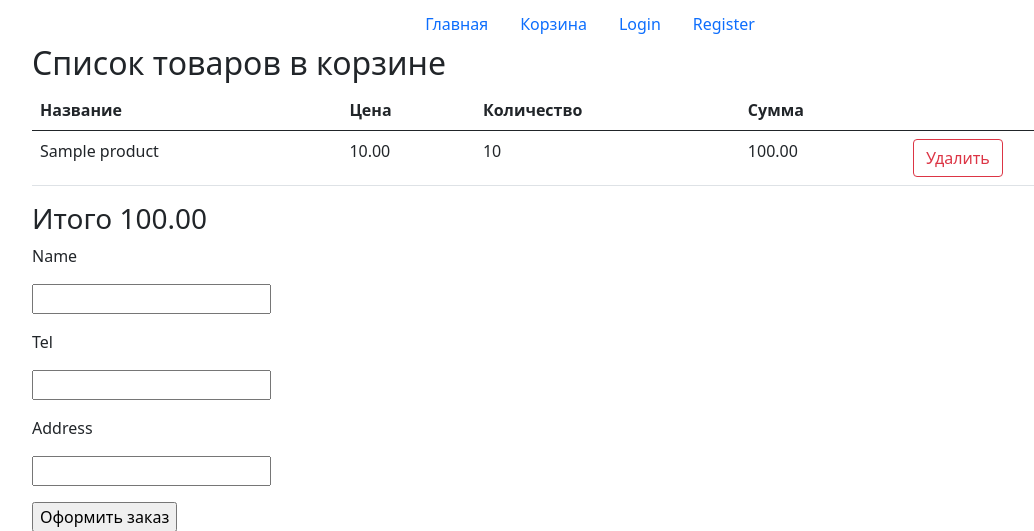
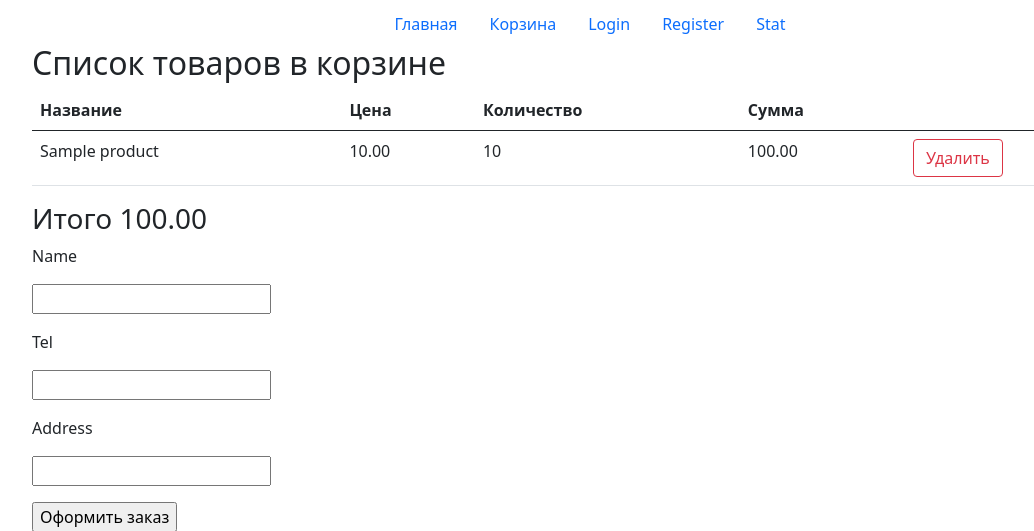
Before and after one commit to A-miin/hw_48, a Django app: page /basket/ in a window 1280 px wide. Shown: the top 531 px of the page, without its empty margins (50-1084 px from the left). Run offline with Django 3.2, Linux system fonts and the light colour scheme; tables that the repository leaves empty hold one stand-in row (values such as "Sample post"); parts of the project's set-up code (start-up, migrations or seed data) failed here and were passed over.

Commit message:
Add statistic

```diff
--- a/store/online_store/templates/base.html
+++ b/store/online_store/templates/base.html
@@ -6,6 +6,7 @@
     <title>{% block title %}Base title {% endblock title %}</title>
     <link href="https://cdn.jsdelivr.net/npm/bootstrap@5.0.0-beta3/dist/css/bootstrap.min.css" rel="stylesheet" integrity="sha384-eOJMYsd53ii+scO/bJGFsiCZc+5NDVN2yr8+0RDqr0Ql0h+rP48ckxlpbzKgwra6" crossorigin="anonymous">
     <link rel="stylesheet" href="{% static "css/style.css" %}">
+<link rel="icon" type="image/png" sizes="16x16" href="{% static 'images/android-icon-36x36.png' %}">
 </head>
 <body>
     <div class="container mt-1 mb-5">
@@ -40,6 +41,9 @@
                 <a class="nav-link " aria-current="page" href="{% url "user_order_list" %}">Заказы</a>
             </li>
         {% endif %}
+        <li class="nav-item">
+                <a class="nav-link " aria-current="page" href="{% url 'stat' %}">Stat</a>
+        </li>
     </ul>
         <h2>{% block header-text %}{% endblock header-text %}</h2>
         {% block content %} {% endblock content %}
--- a/store/online_store/urls.py
+++ b/store/online_store/urls.py
@@ -11,6 +11,7 @@ from .views import (
     DeleteCartView,
     CreateOrderView,
     UserOrderView,
+    StatView,
 )
 # app_name = 'store'
 urlpatterns = [
@@ -26,5 +27,6 @@ urlpatterns = [
     path('order/new',CreateOrderView.as_view(), name='order_create'),
     # path('user/order/new',CreateUserOrderView.as_view(), name='user_order_create'),
     path('user/orders',UserOrderView.as_view(), name='user_order_list'),
+    path('stat/',StatView.as_view(), name='stat'),
 
 ]
--- a/store/online_store/views.py
+++ b/store/online_store/views.py
@@ -1,3 +1,5 @@
+from copy import deepcopy
+
 from django.contrib.auth.mixins import PermissionRequiredMixin, LoginRequiredMixin
 from django.http import HttpResponseRedirect
 from django.shortcuts import render
@@ -7,22 +9,107 @@ from django.urls import reverse, reverse_lazy
 from django.db.models import Q
 from django.utils.http import urlencode
 from django.contrib import messages
+from datetime import datetime, timedelta
 
 from .forms import ProductSearchForm, ProductForm, SearchForm, OrderForm
 from .models import Product, CATEGORY_CHOICES, CartProduct, ProductOrder, Order
 # Create your views here.
 
-class IndexProductView(ListView):
+class StatMixin:
+    request = None
+
+    def dispatch(self, request, *args, **kwargs):
+        self.request = request
+        self.set_common_stat()
+        self.set_page_time()
+        return super().dispatch(request, *args, **kwargs)
+
+    def set_common_stat(self):
+        print(self.request.path)
+        if 'stat' not in self.request.session:
+            self.request.session['stat'] = {}
+
+        stat = self.request.session.get('stat', {})
+        if 'common_start_time' not in stat:
+            stat['common_start_time'] = datetime.now().strftime('%d/%m/%y %H:%M:%S')
+        if 'common_click_count' not in stat:
+            stat['common_click_count'] = 1
+        else:
+            stat['common_click_count'] += 1
+        self.request.session['stat'] = stat
+
+
+    def set_page_time(self):
+        if 'stat' not in self.request.session:
+            self.request.session['stat'] = {}
+        stat = self.request.session.get('stat', {})
+        if 'page' not in stat.keys():
+            stat['page']={}
+        page=stat['page']
+        if self.request.path not in page:
+            page[self.request.path]={}
+            page[self.request.path]['time'] = 0
+            page[self.request.path]['click'] = 1
+        else:
+            page[self.request.path]['click'] +=1
+
+        if 'new' in stat:
+            old_time =page[stat['new']['path']]['time']
+            time = (datetime.now() - datetime.strptime(stat['new']['start'], '%d/%m/%y %H:%M:%S')).seconds
+            new_time = int(old_time) + time
+            page[stat['new']['path']]['time'] = new_time
+        else:
+            stat['new']={}
+        stat['new']['start'] = datetime.now().strftime('%d/%m/%y %H:%M:%S')
+        stat['new']['path'] = self.request.path
+
+        stat['page']=page
+        self.request.session['stat'] = stat
+
+
+class StatView(StatMixin, View):
+    def get(self, request, *args, **kwargs):
+        common_time = 0
+        clicks=0
+        if 'stat' not in self.request.session:
+            self.request.session['stat'] = {}
+        stat = self.request.session.get('stat', {})
+        stat = deepcopy(stat)
+
+        if 'common_start_time' in stat:
+            start = datetime.strptime(stat['common_start_time'], '%d/%m/%y %H:%M:%S')
+            end = datetime.now()
+            common_time = str(end - start)
+            clicks = stat['common_click_count']
+
+        if 'page' not in stat:
+            stat['page']={}
+        pages=stat['page']
+        print(f'pages={pages}')
+        for key,values in pages.items():
+            pages[key]['time'] = datetime.fromtimestamp(int(pages[key]['time'])).strftime("%H:%M:%S")
+
+        if '/stat/' in pages:
+            pages.pop('/stat/')
+
+        print(f'pages={pages}')
+
+        return render(request, 'stat.html', context={'time':common_time, 'cls':clicks, 'pages':pages})
+
+class IndexProductView(StatMixin, ListView):
     template_name = 'product/index.html'
     model = Product
     context_object_name = 'products'
     ordering = ('category', 'name')
     paginate_by = 5
 
+
     def get(self,request, **kwargs):
+        # self.set_time(request)
         self.form = SearchForm(request.GET)
         self.search_data = self.get_search_data()
-        print(f'session={self.request.session.get("products",{})}')
+        # print(f'session={self.request.session.get("products",{})}')
+        print(f'session={self.request.session.get("stat",{})}')
         return super().get(request, **kwargs)
 
     def get_queryset(self):
@@ -52,12 +139,12 @@ class IndexProductView(ListView):
             context['query'] = urlencode({'search_value': self.search_data})
         return context
 
-class ViewProductView(DetailView):
+class ViewProductView(StatMixin, DetailView):
     template_name = 'product/view.html'
     queryset = Product.objects.exclude(remainder=0)
     context_object_name = 'product'
 
-class CreateProductView(PermissionRequiredMixin, CreateView):
+class CreateProductView(PermissionRequiredMixin, StatMixin, CreateView):
     permission_required = ['online_store.add_product']
     template_name = 'product/create.html'
     model = Product
@@ -66,7 +153,7 @@ class CreateProductView(PermissionRequiredMixin, CreateView):
     def get_success_url(self):
         return reverse('product_view', kwargs={'pk': self.object.pk})
 
-class UpdateProductView(PermissionRequiredMixin,UpdateView):
+class UpdateProductView(PermissionRequiredMixin,StatMixin, UpdateView):
     permission_required = ['online_store.change_product']
     form_class = ProductForm
     model = Product
@@ -81,7 +168,7 @@ class UpdateProductView(PermissionRequiredMixin,UpdateView):
         queryset = queryset.exclude(remainder=0)
         return queryset
 
-class DeleteProductView(PermissionRequiredMixin, DeleteView):
+class DeleteProductView(PermissionRequiredMixin,StatMixin,  DeleteView):
     permission_required = ['online_store.delete_product']
     template_name = 'product/delete.html'
     model = Product
@@ -129,7 +216,7 @@ class AddToCartView(View):
 
         return redirect('cart_list')
 
-class IndexCartView(ListView):
+class IndexCartView(StatMixin, ListView):
     template_name = 'basket/index.html'
     model = CartProduct
     context_object_name = 'products'
@@ -187,21 +274,8 @@ class CreateOrderView(View):
             return redirect('cart_list')
 
 
-# class CreateUserOrderView(LoginRequiredMixin, View):
-#     def get(self, request, *args, **kwargs):
-#         print(Order.objects.all)
-#         if request.user.order.count()>0:
-#             order=Order.objects.get(user=request.user)
-#         else:
-#             order = Order(user=request.user)
-#             order.save()
-#         for product in CartProduct.objects.all():
-#             product_order=ProductOrder.objects.create(order=order, product=product.product, qty=product.qty)
-#             product_order.save()
-#         CartProduct.objects.all().delete()
-#         return redirect('product_list')
 
-class UserOrderView(LoginRequiredMixin, ListView):
+class UserOrderView(LoginRequiredMixin, StatMixin, ListView):
     template_name = 'product/user_orders.html'
     model = Order
     context_object_name = 'orders'
```
Also changed, not shown: store/online_store/templates/stat.html (added, +17 -0 lines), store/online_store/static/images/android-icon-36x36.png (added).
